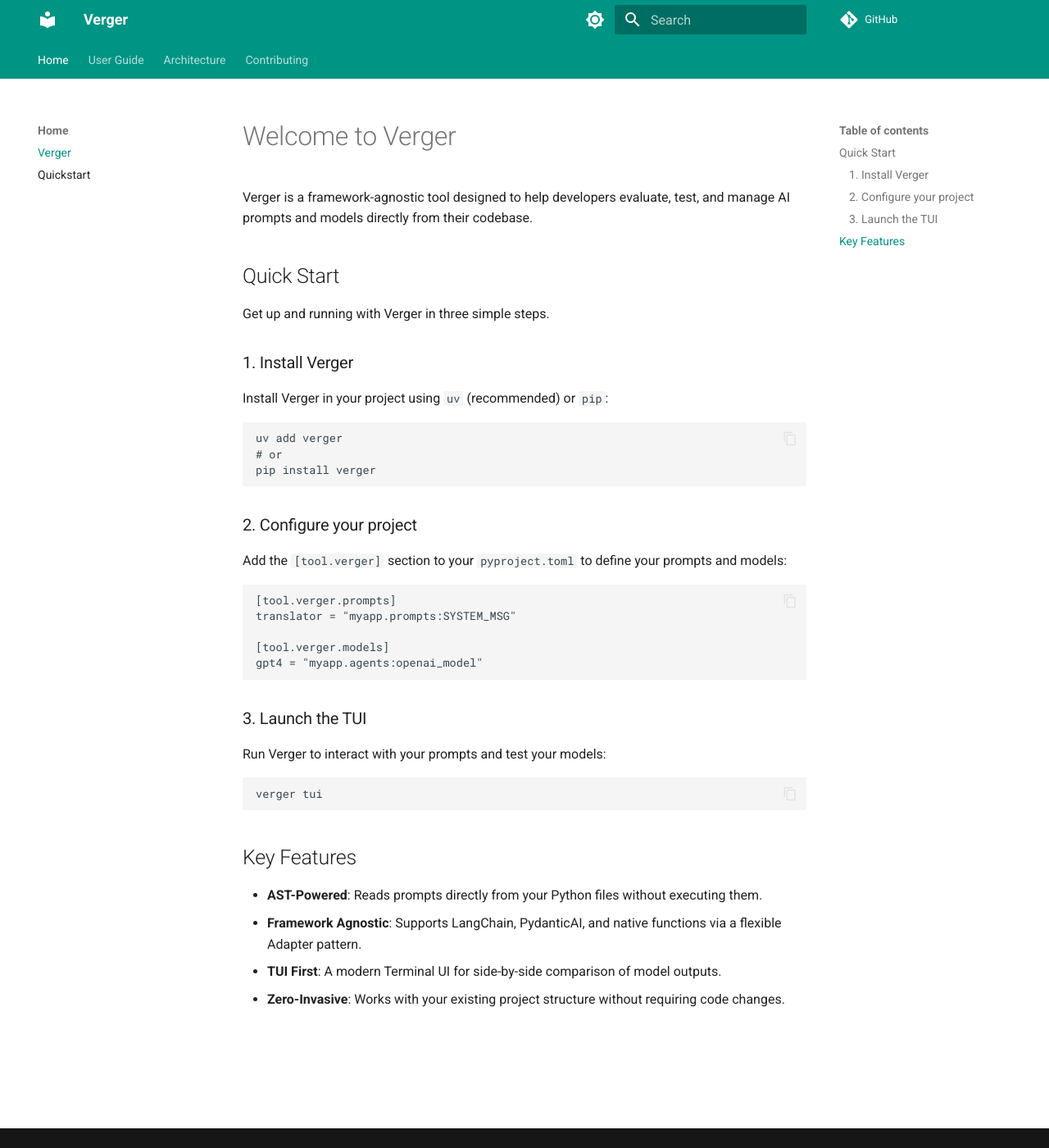
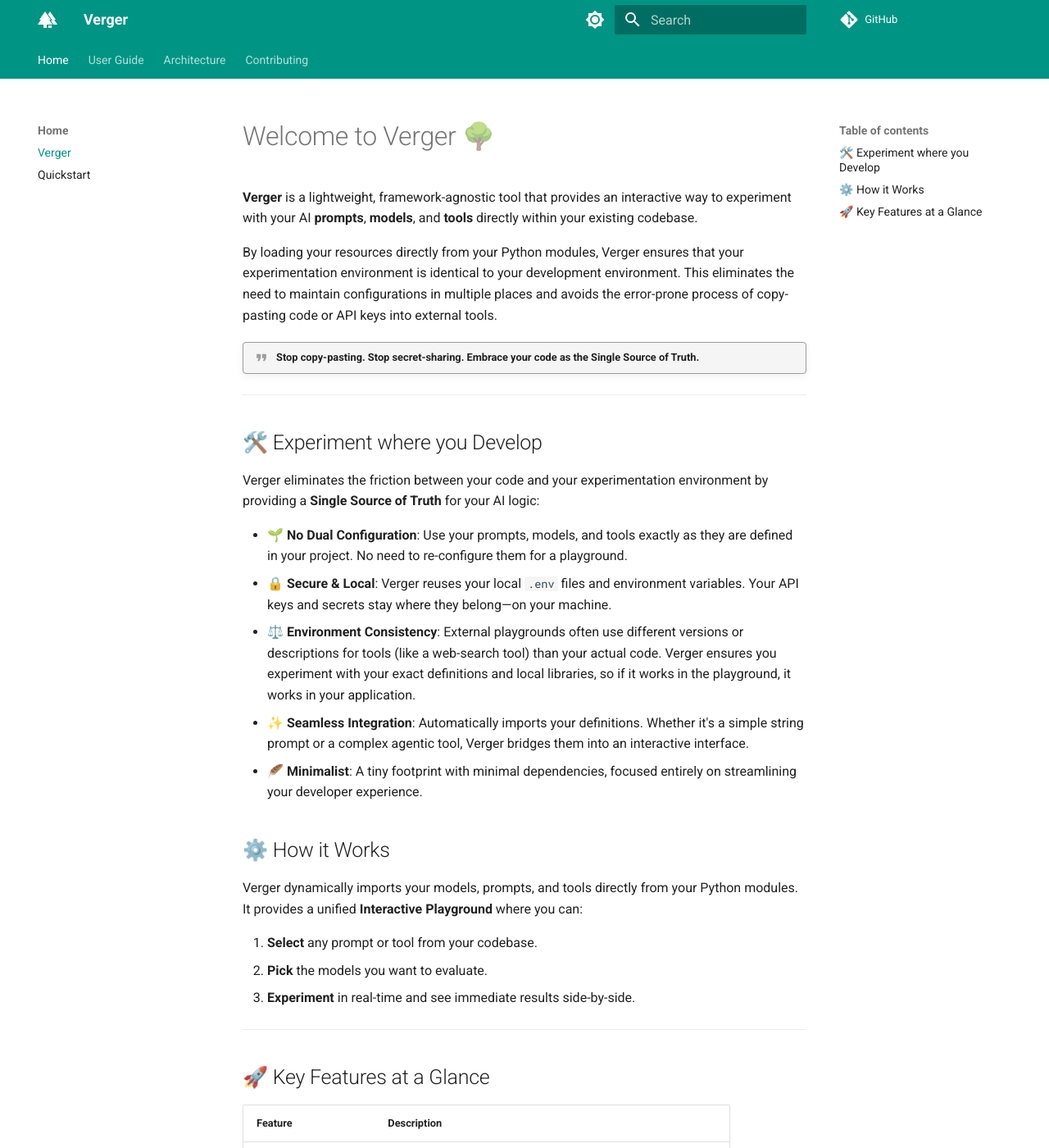
Before and after one commit to zaghlaoui/verger, an MkDocs documentation site: the page built from docs/index.md, in a window 1280 px wide and 1400 px high. Shown: the whole window at 82% size. Built offline with MkDocs 1.6.1 and Material for MkDocs 9.7.7, drawn with Linux system fonts in a browser that asks for light colours; comment, search, counter and statistics services are not loaded; some of the changed text lies outside the part shown.

Commit message:
docs: revamp home page and fix branding

````diff
--- a/docs/guide/config.md
+++ b/docs/guide/config.md
@@ -1,28 +1,42 @@
 # Configuration Guide
 
-Verger is designed to be "Zero-Invasive." You don't need to change your code; you just tell Verger where to look in your `pyproject.toml`.
+Verger is designed to be "Zero-Invasive." You don't need to change your code; you just tell Verger where to look in your configuration file.
 
-## The `[tool.verger]` Section
+## Configuration Files
 
-Add this section to your project's `pyproject.toml` to start using Verger.
+Verger looks for configuration in the following order:
+
+1.  **`VERGER_CONFIG` environment variable**: Path to a specific TOML file.
+2.  **`verger.toml`**: A standalone configuration file in your project root.
+3.  **`pyproject.toml`**: The `[tool.verger]` section in your project's standard configuration file.
+
+### `verger.toml` example
+
+You can put your configuration in a dedicated file:
+
+```toml
+env_file = ".env"
+
+[prompts]
+system_msg = "src/agents/prompts:SYSTEM_PROMPT"
+
+[models]
+gpt4_agent = { ref = "src.agents.main:agent" }
+```
+
+### `pyproject.toml` example
+
+Alternatively, add a `[tool.verger]` section to your `pyproject.toml`:
 
 ```toml
 [tool.verger]
-# Optional: path to your .env file
 env_file = ".env"
 
 [tool.verger.prompts]
-# format: name = "path/to/file:VARIABLE_NAME"
-# or: name = "module.name:VARIABLE_NAME"
 system_msg = "src/agents/prompts:SYSTEM_PROMPT"
-user_msg = "src/agents/prompts:USER_PROMPT"
 
 [tool.verger.models]
-# format: name = { ref = "module:object" }
-# Verger automatically detects if it's LangChain, PydanticAI, or a function.
 gpt4_agent = { ref = "src.agents.main:agent" }
-experimental_chain = { ref = "src.chains.translator:chain" }
-mock_model = { ref = "tests.mocks:dummy_llm" }
 ```
 
 ## How Discovery Works
--- a/docs/index.md
+++ b/docs/index.md
@@ -1,41 +1,44 @@
-# Welcome to Verger
+# Welcome to Verger 🌳
 
-Verger is a framework-agnostic tool designed to help developers evaluate, test, and manage AI prompts and models directly from their codebase.
+**Verger** is a lightweight, framework-agnostic tool that provides an interactive way to experiment with your AI **prompts**, **models**, and **tools** directly within your existing codebase.
 
-## Quick Start
+By loading your resources directly from your Python modules, Verger ensures that your experimentation environment is identical to your development environment. This eliminates the need to maintain configurations in multiple places and avoids the error-prone process of copy-pasting code or API keys into external tools.
 
-Get up and running with Verger in three simple steps.
+!!! quote "Stop copy-pasting. Stop secret-sharing. Embrace your code as the Single Source of Truth."
 
-### 1. Install Verger
-Install Verger in your project using `uv` (recommended) or `pip`:
+---
 
-```bash
-uv add verger
-# or
-pip install verger
-```
+## 🛠️ Experiment where you Develop
 
-### 2. Configure your project
-Add the `[tool.verger]` section to your `pyproject.toml` to define your prompts and models:
+Verger eliminates the friction between your code and your experimentation environment by providing a **Single Source of Truth** for your AI logic:
 
-```toml
-[tool.verger.prompts]
-translator = "myapp.prompts:SYSTEM_MSG"
+*   **🌱 No Dual Configuration**: Use your prompts, models, and tools exactly as they are defined in your project. No need to re-configure them for a playground.
+*   **🔒 Secure & Local**: Verger reuses your local `.env` files and environment variables. Your API keys and secrets stay where they belong—on your machine.
+*   **⚖️ Environment Consistency**: External playgrounds often use different versions or descriptions for tools (like a web-search tool) than your actual code. Verger ensures you experiment with your exact definitions and local libraries, so if it works in the playground, it works in your application.
+*   **✨ Seamless Integration**: Automatically imports your definitions. Whether it's a simple string prompt or a complex agentic tool, Verger bridges them into an interactive interface.
+*   **🪶 Minimalist**: A tiny footprint with minimal dependencies, focused entirely on streamlining your developer experience.
 
-[tool.verger.models]
-gpt4 = "myapp.agents:openai_model"
-```
+## ⚙️ How it Works
 
-### 3. Launch the TUI
-Run Verger to interact with your prompts and test your models:
+Verger dynamically imports your models, prompts, and tools directly from your Python modules. It provides a unified **Interactive Playground** where you can:
 
-```bash
-verger tui
-```
+1.  **Select** any prompt or tool from your codebase.
+2.  **Pick** the models you want to evaluate.
+3.  **Experiment** in real-time and see immediate results side-by-side.
 
-## Key Features
+---
 
-- **AST-Powered**: Reads prompts directly from your Python files without executing them.
-- **Framework Agnostic**: Supports LangChain, PydanticAI, and native functions via a flexible Adapter pattern.
-- **TUI First**: A modern Terminal UI for side-by-side comparison of model outputs.
-- **Zero-Invasive**: Works with your existing project structure without requiring code changes.
+## 🚀 Key Features at a Glance
+
+| Feature | Description |
+| :--- | :--- |
+| **Direct Loading** | Interacts with your Python objects directly—no proxies, no middle-men. |
+| **Single Source of Truth** | Your code *is* the configuration. No more manual synchronization. |
+| **Environment Parity** | Experiment and develop in the exact same execution environment. |
+| **Framework Agnostic** | Supports LangChain, PydanticAI, and native functions out of the box. |
+| **Interactive Interface** | A high-focus environment designed for rapid iteration. |
+
+---
+
+!!! tip "Ready to start experimenting?"
+    Check out the [Quickstart Guide](quickstart.md) to get up and running in minutes! 🚀
--- a/mkdocs.yml
+++ b/mkdocs.yml
@@ -3,6 +3,9 @@
 repo_url: https://github.com/zaghlaoui/verger
 theme:
   name: material
+  favicon: assets/favicon.svg
+  icon:
+    logo: material/forest
   palette:
     # Palette toggle for light mode
     - media: "(prefers-color-scheme: light)"
@@ -35,6 +38,12 @@
 extra:
   generator: false
 
+markdown_extensions:
+  - admonition
+  - pymdownx.details
+  - pymdownx.superfences
+  - pymdownx.emoji
+
 nav:
   - Home:
       - Verger: index.md
````
Also changed, not shown: CONTRIBUTING.md (+1 -0 lines), docs/guide/cli.md (+1 -1 lines), docs/quickstart.md (+8 -1 lines), docs/assets/favicon.svg (added).
